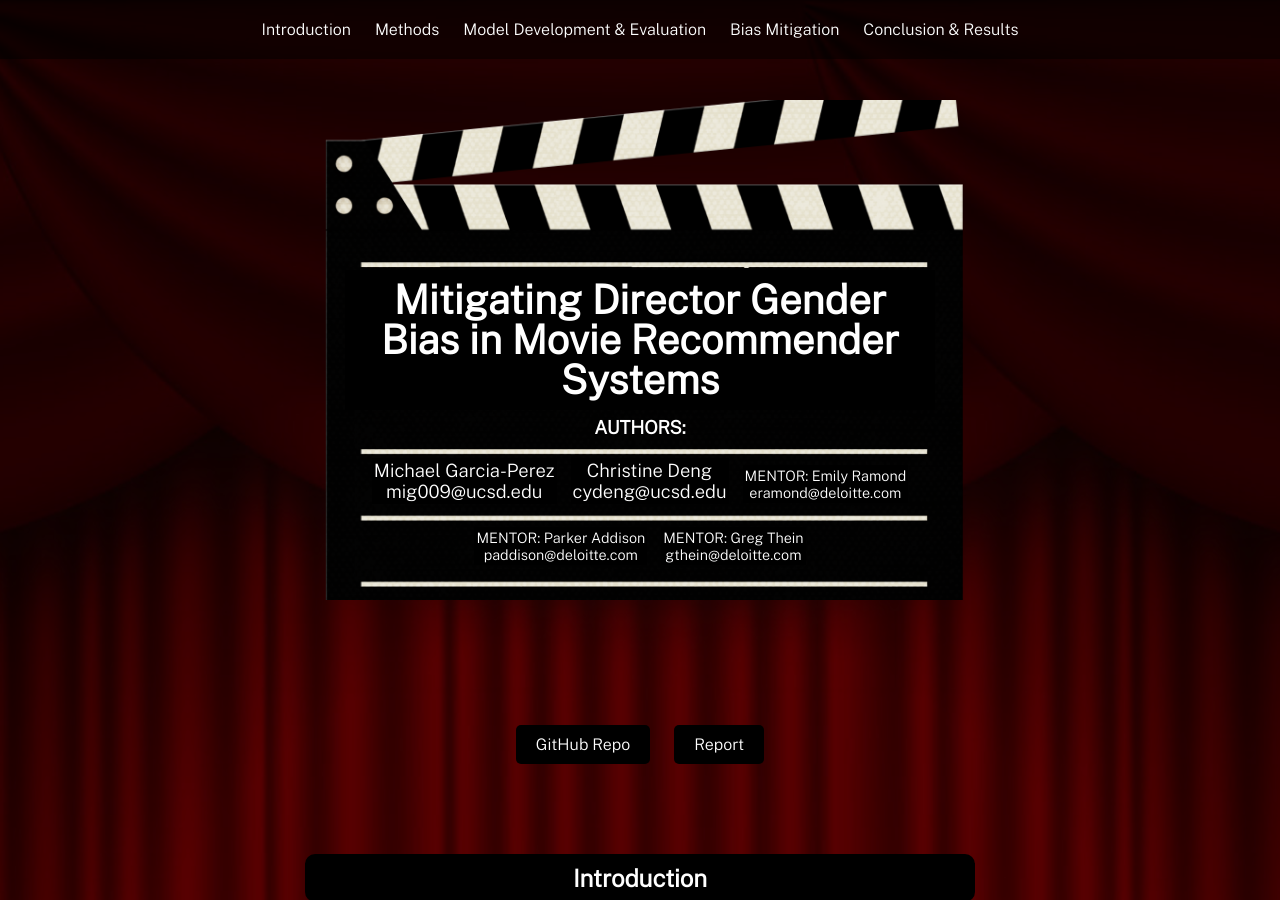
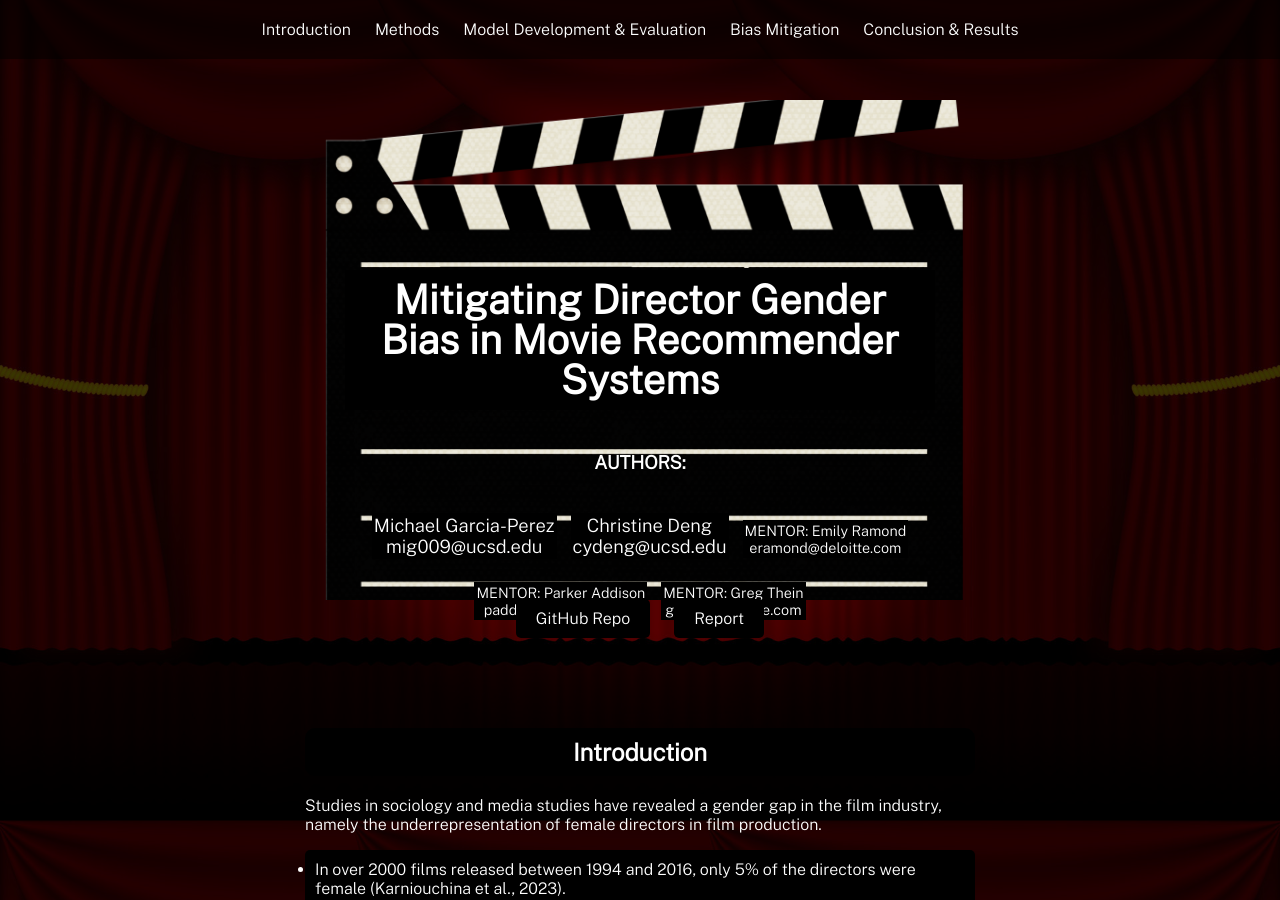
Before and after one commit to michael-garciaperez/DSC180A-Methodology-5, a Jekyll site: the page built from index.md, in a window 1280 px wide and 900 px high. Built offline with Jekyll 4.4.1, drawn with Linux system fonts in a browser that asks for light colours.

Commit message:
Update default.html

```diff
--- a/_layouts/default.html
+++ b/_layouts/default.html
@@ -45,20 +45,19 @@
     <!-- Add the clapboard image here -->
     <div class="clapboard-image"></div>
 
-    <div class="author-mentor-container">
-      <h2 style="font-size: 1.15em; margin-top: -20px; margin-bottom: -5px;">AUTHORS:</h2>
+    <div class="author-mentor-container" style="margin-top: -10px; padding-top: 10px;">
+      <h2 style="font-size: 1.15em;">AUTHORS:</h2>
       <p style="font-size: 1.15em;">Michael Garcia-Perez<br>mig009@ucsd.edu</p>
       <p style="font-size: 1.15em;">Christine Deng<br>cydeng@ucsd.edu</p>
       <p style="font-size: 0.9em;">MENTOR: Emily Ramond<br>eramond@deloitte.com</p>
       <p style="font-size: 0.9em;">MENTOR: Parker Addison<br>paddison@deloitte.com</p>
       <p style="font-size: 0.9em;">MENTOR: Greg Thein<br>gthein@deloitte.com</p>
     </div>
-  </header>
 
-<div class="buttons" style="text-align: center; margin-top: -20px; margin-bottom: 10px;">
-  <a href="https://github.com/michael-garciaperez/DSC180B-Capstone-Project" class="button">GitHub Repo</a>
-  <a href="https://drive.google.com/drive/put-report-pdf-here-when-done" class="button">Report</a>
-  </div>
+    <div class="buttons" style="text-align: center; margin-top: -20px; margin-bottom: 10px;">
+      <a href="https://github.com/michael-garciaperez/DSC180B-Capstone-Project" class="button">GitHub Repo</a>
+      <a href="https://drive.google.com/drive/put-report-pdf-here-when-done" class="button">Report</a>
+    </div>
 
   <div class="shell">
     <section id="main_content">
```
